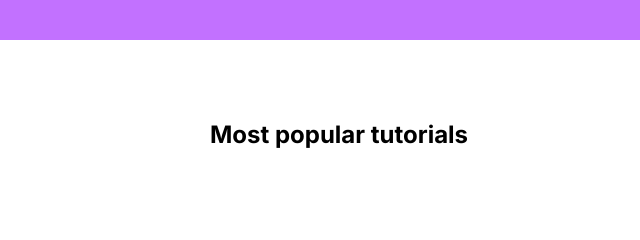
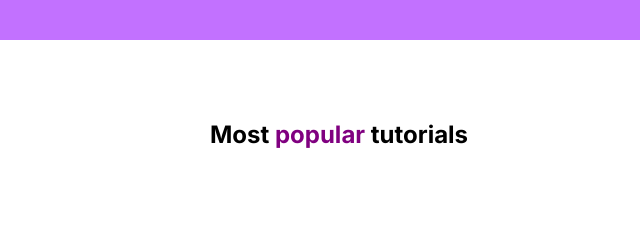
Before and after one commit to ramadhaniwanjenja/alu-web-development, a plain HTML site: page css_advanced/index.html in a window 1280 px wide. Shown: the part 1080-1320 px from the top of the page, 301-941 px from the left. Drawn offline with Linux system fonts and the light colour scheme.

Commit message:
advanced css

```diff
--- a/css_advanced/index.html
+++ b/css_advanced/index.html
@@ -77,7 +77,7 @@
     </section>
     <!-- third section starts here -->
     <section class="popularsec">
-        <h1 class="popularH1">Most popular tutorials</h1>
+        <h1 class="popularH1">Most <span class="purple-text">popular</span> tutorials</h1>
         <div class="popularBox">
             <div class="popularBoxInner">
                 <img src="./images/preview.png" alt="">
--- a/css_advanced/styles.css
+++ b/css_advanced/styles.css
@@ -109,6 +109,10 @@ button {
 .popularH1 {
     text-align: center;
     margin-bottom: 5em;
+}
+
+.purple-text {
+    color: purple;
 }
 
 .popularBox {
```
